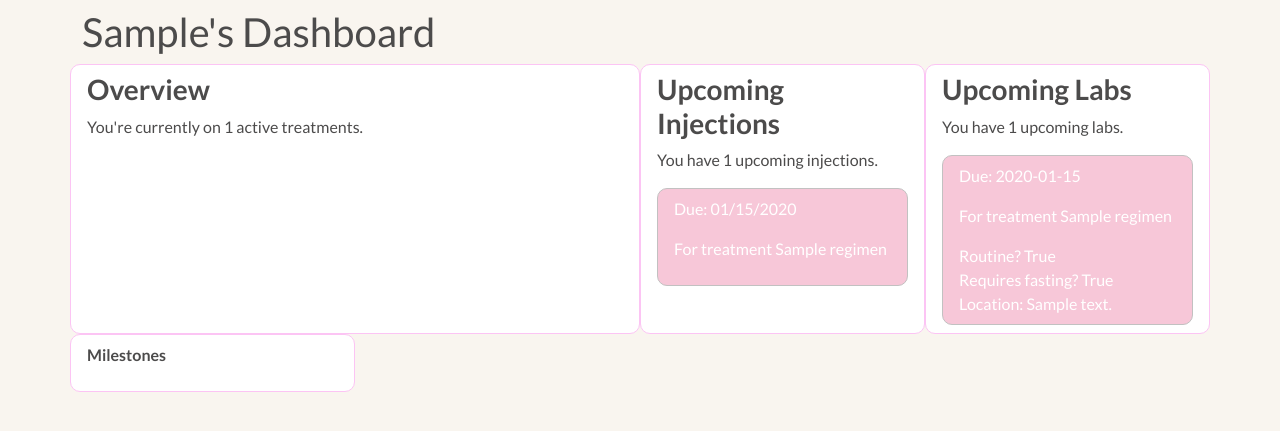
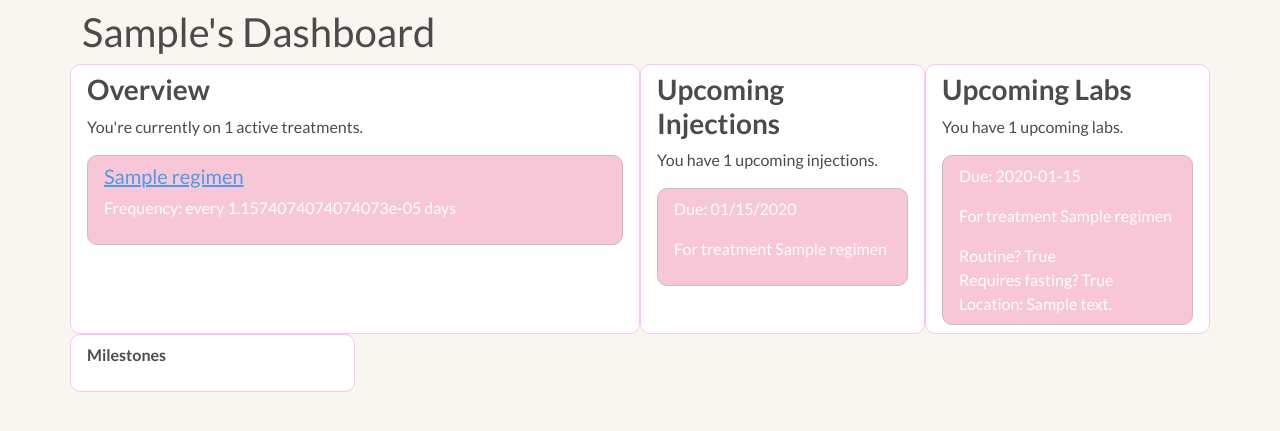
Before and after one commit to sarmini1/medhead, a Flask app: page /users/dashboard in a window 1280 px wide. Shown: the part 56-487 px from the top of the page. Run offline with Flask 2, Linux system fonts and the light colour scheme; a user stored in the database is signed in; tables that the repository leaves empty hold one stand-in row (values such as "Sample post").

Commit message:
added small treatment listing to dash

```diff
--- a/shotstuff/__init__.py
+++ b/shotstuff/__init__.py
@@ -10,7 +10,6 @@ from shotstuff.treatments.routes import treatments
 from shotstuff.labs.routes import labs
 from shotstuff.users.models import User
 from shotstuff.treatments.models import Treatment
-# from shotstuff.injection_regimens.models import InjectionRegimen
 from shotstuff.medication_regimens.models import MedicationRegimen
 from shotstuff.injections.models import Injection
 from shotstuff.labs.models import Lab
--- a/shotstuff/templates/injections/add_injection_form.html
+++ b/shotstuff/templates/injections/add_injection_form.html
@@ -4,7 +4,7 @@
 
 <div class="row justify-content-center">
   <div class="col-md-6 form-card">
-    <h2 class="pb-2">Add injection for {{ treatment.injection_regimen.title }}</h2>
+    <h2 class="pb-2">Add injection for {{ treatment.medication_regimen.title }}</h2>
 
     <form id="inj-add-form" class="p-1" method="POST">
       {{ form.hidden_tag() }}
--- a/shotstuff/templates/treatments/edit_treatment_form.html
+++ b/shotstuff/templates/treatments/edit_treatment_form.html
@@ -4,7 +4,7 @@
 
 <div class="row justify-content-center">
   <div class="col-md-6 form-card">
-    <h2 class="pb-2">Edit treatment detail for {{ treatment.injection_regimen.title }}</h2>
+    <h2 class="pb-2">Edit treatment detail for {{ treatment.medication_regimen.title }}</h2>
 
     <form id="treatment-edit-form" class="p-1" method="POST">
       {{ form.hidden_tag() }}
--- a/shotstuff/templates/treatments/treatment_detail.html
+++ b/shotstuff/templates/treatments/treatment_detail.html
@@ -4,7 +4,7 @@
 
 <div class="container-fluid">
   <div class="treatment-detail-card">
-  <h1 class="pb-3">Details for {{treatment.injection_regimen.title}}</h1>
+  <h1 class="pb-3">Details for {{treatment.medication_regimen.title}}</h1>
   <p>
     <a href="/treatments/{{treatment.id}}/injections">
       <button class="btn btn-outline-primary">
--- a/shotstuff/templates/users/dashboard.html
+++ b/shotstuff/templates/users/dashboard.html
@@ -9,6 +9,16 @@
         You're currently on {{ current_user.active_treatments|length }} active
         treatments.
       </p>
+      {% for t in current_user.active_treatments %}
+      <li class="list-group-item">
+        <a href="/treatments/{{ t.id }}">
+          <h5>
+            {{ t.medication_regimen.title }}
+          </h5>
+        </a>
+        <p>Frequency: every {{ t.frequency_in_seconds / 86400 }} days </p>
+      </li>
+      {% endfor %}
     </div>
     <div class="col-6 col-sm-4 col-md-3 dash-item">
       <h3><b>Upcoming Injections</b></h3>
```
Also changed, not shown: shotstuff/seed.py (+0 -13 lines), shotstuff/medications/models.py (line endings or trailing spaces).
